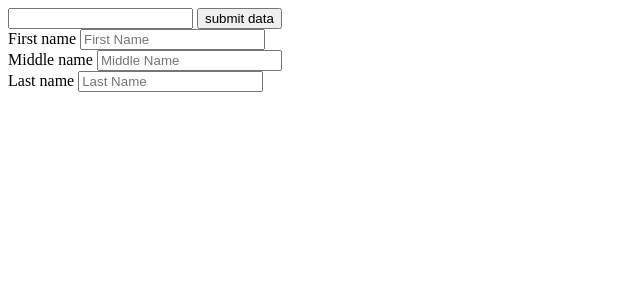
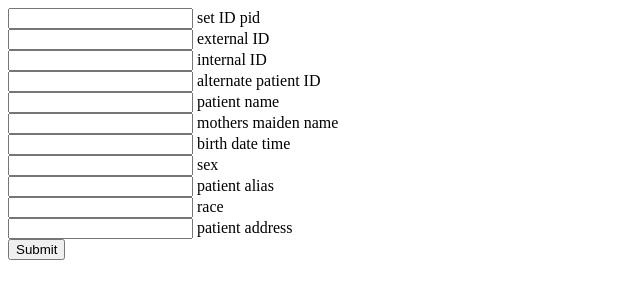
Before and after one commit to christo4b/hl7, a website: page index.html in a window 1280 px wide. Shown: the whole page, without its empty margins (0-640 px from the left). Drawn offline with nearby package versions, Linux system fonts and the light colour scheme.

Commit message:
form POSTS to server, server invokes HL7 class with JSON data from request body

```diff
--- a/index.html
+++ b/index.html
@@ -5,25 +5,31 @@
     <title>title</title>
   </head>
   <body>
-    <form enctype="application/json">
-      <input type="text" name="patient_name">
-      <button type="submit"> submit data </button>
+    <script
+      src="https://code.jquery.com/jquery-3.1.1.min.js"
+      integrity="sha256-hVVnYaiADRTO2PzUGmuLJr8BLUSjGIZsDYGmIJLv2b8="
+      crossorigin="anonymous"></script>
+
+    <form  method='post'>
+      <input type="text" name="set_ID_pid"> set ID pid <br>
+      <input type="text" name="external_ID"> external ID <br>
+      <!-- TODO: Make Internal ID required -->
+      <!-- TODO: Change this to red until it's filled out -->
+      <input type="text" name="internal_ID"> internal ID <br>
+      <input type="text" name="alternate_patient_ID"> alternate patient ID <br>
+      <!-- TODO: Split patient name into different fields to be concat in server -->
+      <!-- TODO: Change this to red until it's filled out -->
+      <input type="text" name="patient_name"> patient name <br>
+      <input type="text" name="mothers_maiden_name"> mothers maiden name<br>
+      <!-- TODO: Make DATE PICKER UI -->
+      <input type="text" name="birth_date_time"> birth date time <br>
+      <!-- TODO: Make Dropdown menu from table (FMUO) -->
+      <input type="text" name="sex"> sex <br>
+      <input type="text" name="patient_alias"> patient alias <br>
+      <input type="text" name="race"> race <br>
+      <input type="text" name="patient_address"> patient address <br>
+      <input type="submit">
     </form>
-    <div class="ui form">
-      <div class="three fields">
-        <div class="field">
-          <label>First name</label>
-          <input type="text" placeholder="First Name">
-        </div>
-        <div class="field">
-          <label>Middle name</label>
-          <input type="text" placeholder="Middle Name">
-        </div>
-        <div class="field">
-          <label>Last name</label>
-          <input type="text" placeholder="Last Name">
-        </div>
-      </div>
-    </div>
+
   </body>
 </html>
--- a/package.json
+++ b/package.json
@@ -7,6 +7,7 @@
   "author": "Chris Bassano <christo4b@gmail.com>",
   "license": "MIT",
   "dependencies": {
+    "body-parser": "^1.15.2",
     "chai": "^3.5.0",
     "express": "^4.14.0",
     "grunt": "^1.0.1",
```
Also changed, not shown: server.js (+8 -1 lines), 1 other file.
